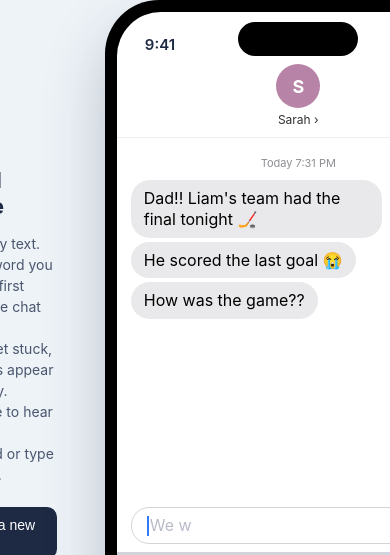
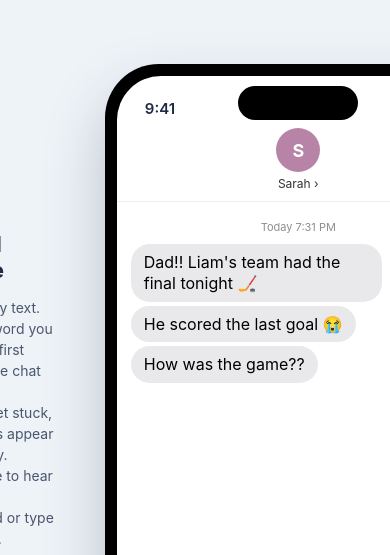
Before and after one commit to milascholz/localmotion-keyboard-prototype, a plain HTML site: page LocalMotion Prototype.html in a window 390 px wide. Shown: the top 555 px of the page. Drawn offline with Linux system fonts and the light colour scheme.

Commit message:
Add top/bottom page margins around phone mockup

```diff
--- a/LocalMotion Prototype.html
+++ b/LocalMotion Prototype.html
@@ -11,7 +11,7 @@
     --ghost:#B7BCC6; --amber:#E9A23B; --muted:#5b6772; --mint:#E8F5F3; --line:#e5e9ee; --blue:#3B6EA5; --ink:#1d2733;
   }
   *{box-sizing:border-box;-webkit-tap-highlight-color:transparent}
-  body{margin:0;min-height:100vh;display:flex;align-items:center;justify-content:center;gap:48px;
+  body{margin:0;min-height:100vh;box-sizing:border-box;padding:64px 0;display:flex;align-items:center;justify-content:center;gap:48px;
     font-family:-apple-system,BlinkMacSystemFont,"SF Pro Text","Helvetica Neue",Arial,sans-serif;background:#EEF3F8;color:var(--navy)}
   .side{max-width:280px}
   .side h1{font-size:22px;margin:0 0 4px}
```
Also changed, not shown: index.html (+1 -1 lines).
